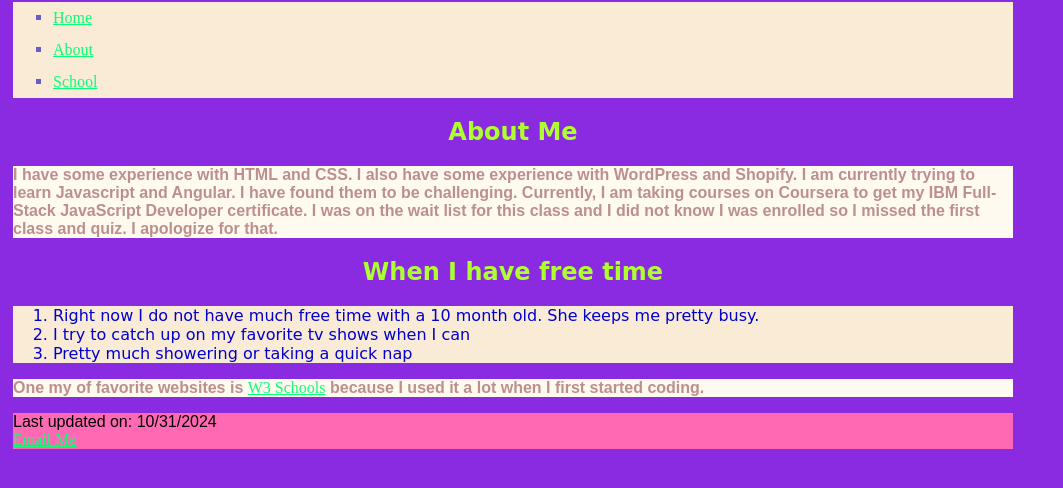
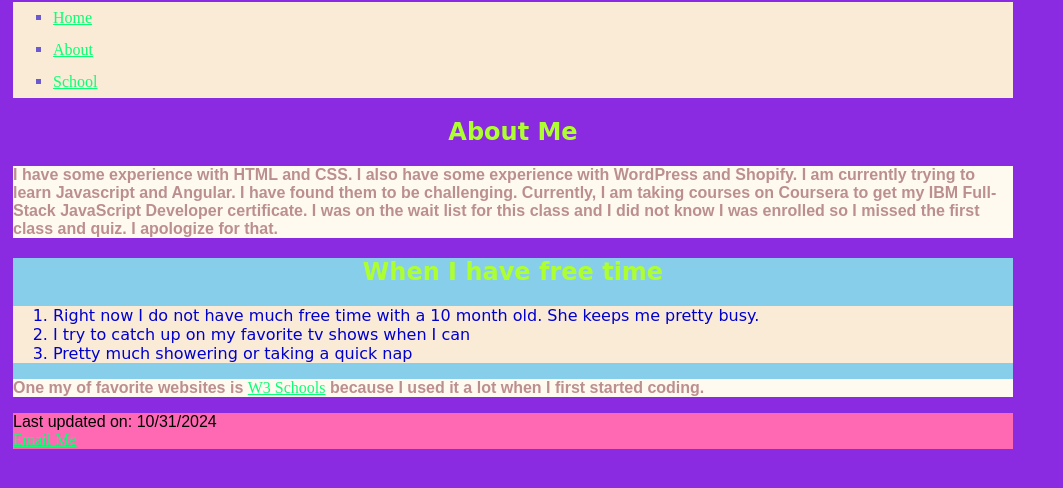
Before and after one commit to dee-res/CIS162-Project-1-2, a plain HTML site: page index.html in a window 1280 px wide. Shown: the part 84-572 px from the top of the page, without its empty margins (0-1063 px from the left). Drawn offline with Linux system fonts and the light colour scheme.

Commit message:
Update style.css

```diff
--- a/style.css
+++ b/style.css
@@ -64,6 +64,12 @@ body {
         font-weight: 500;
     }
 
+    section {
+
+        background-color: skyblue;
+
+    }
+
      footer {
         background-color: hotpink;
      }
```
